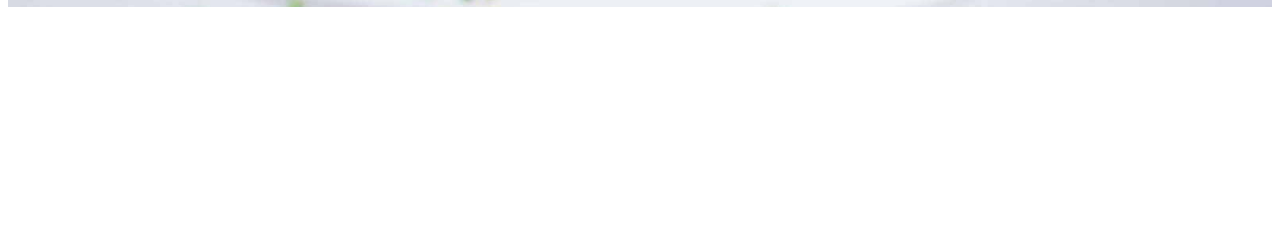
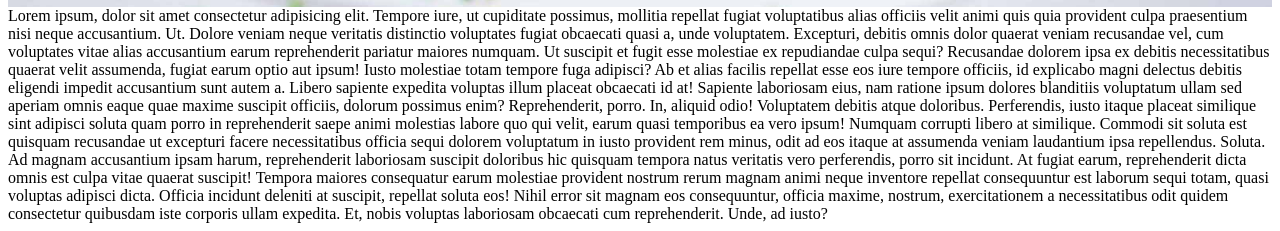
Before and after one commit to Aethuzad/maquette_resto, a plain HTML site: page index.html in a window 1280 px wide. Shown: the part 643-874 px from the top of the page. Before the commit the page ends 800 px from the top, so only its background shows below. Drawn offline with Linux system fonts and the light colour scheme.

Commit message:
Ajout d'un lorem afin de scroll

```diff
--- a/index.html
+++ b/index.html
@@ -22,6 +22,18 @@
             <h1>Le Catering</h1>
         </div>
     </header>
+    <main>
+        Lorem ipsum, dolor sit amet consectetur adipisicing elit. Tempore iure, ut cupiditate possimus, mollitia repellat fugiat voluptatibus alias officiis velit animi quis quia provident culpa praesentium nisi neque accusantium. Ut.
+        Dolore veniam neque veritatis distinctio voluptates fugiat obcaecati quasi a, unde voluptatem. Excepturi, debitis omnis dolor quaerat veniam recusandae vel, cum voluptates vitae alias accusantium earum reprehenderit pariatur maiores numquam.
+        Ut suscipit et fugit esse molestiae ex repudiandae culpa sequi? Recusandae dolorem ipsa ex debitis necessitatibus quaerat velit assumenda, fugiat earum optio aut ipsum! Iusto molestiae totam tempore fuga adipisci?
+        Ab et alias facilis repellat esse eos iure tempore officiis, id explicabo magni delectus debitis eligendi impedit accusantium sunt autem a. Libero sapiente expedita voluptas illum placeat obcaecati id at!
+        Sapiente laboriosam eius, nam ratione ipsum dolores blanditiis voluptatum ullam sed aperiam omnis eaque quae maxime suscipit officiis, dolorum possimus enim? Reprehenderit, porro. In, aliquid odio! Voluptatem debitis atque doloribus.
+        Perferendis, iusto itaque placeat similique sint adipisci soluta quam porro in reprehenderit saepe animi molestias labore quo qui velit, earum quasi temporibus ea vero ipsum! Numquam corrupti libero at similique.
+        Commodi sit soluta est quisquam recusandae ut excepturi facere necessitatibus officia sequi dolorem voluptatum in iusto provident rem minus, odit ad eos itaque at assumenda veniam laudantium ipsa repellendus. Soluta.
+        Ad magnam accusantium ipsam harum, reprehenderit laboriosam suscipit doloribus hic quisquam tempora natus veritatis vero perferendis, porro sit incidunt. At fugiat earum, reprehenderit dicta omnis est culpa vitae quaerat suscipit!
+        Tempora maiores consequatur earum molestiae provident nostrum rerum magnam animi neque inventore repellat consequuntur est laborum sequi totam, quasi voluptas adipisci dicta. Officia incidunt deleniti at suscipit, repellat soluta eos!
+        Nihil error sit magnam eos consequuntur, officia maxime, nostrum, exercitationem a necessitatibus odit quidem consectetur quibusdam iste corporis ullam expedita. Et, nobis voluptas laboriosam obcaecati cum reprehenderit. Unde, ad iusto?
+    </main>
 </body>
 
 </html>
```
